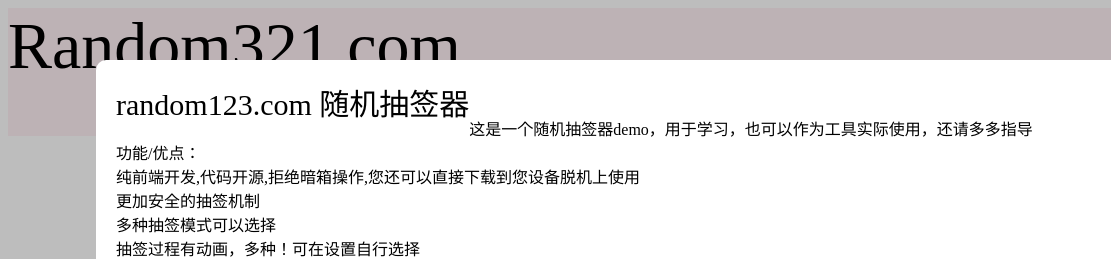
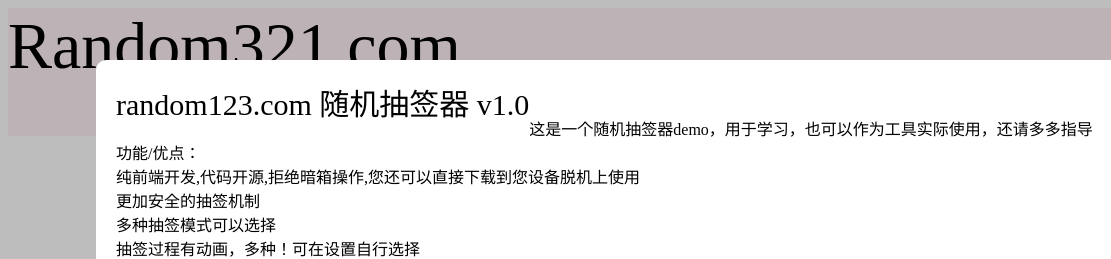
Before and after one commit to azhz1107cat/random321, a plain HTML site: page index.html in a window 1280 px wide. Both pictures are taken after a click on the button 1242 px from the left and 55 px from the top of the page. Shown: the top 259 px of the page, 0-1111 px from the left. Drawn offline with Linux system fonts and the light colour scheme.

Commit message:
桌面适配，功能还不是很完全

```diff
--- a/index.html
+++ b/index.html
@@ -202,7 +202,7 @@
             <div class="window-bg about-window">
                 <div class="window-body">
                     <div class="window-head">
-                        <span class="window-title">random123.com 随机抽签器</span>
+                        <span class="window-title">random123.com 随机抽签器 v1.0</span>
                         <button class="window-close window-right-close-btn">
                             <img src="styles/FontAwesome/xmark-solid.svg" width="32" height="32"/>
                         </button>
```
